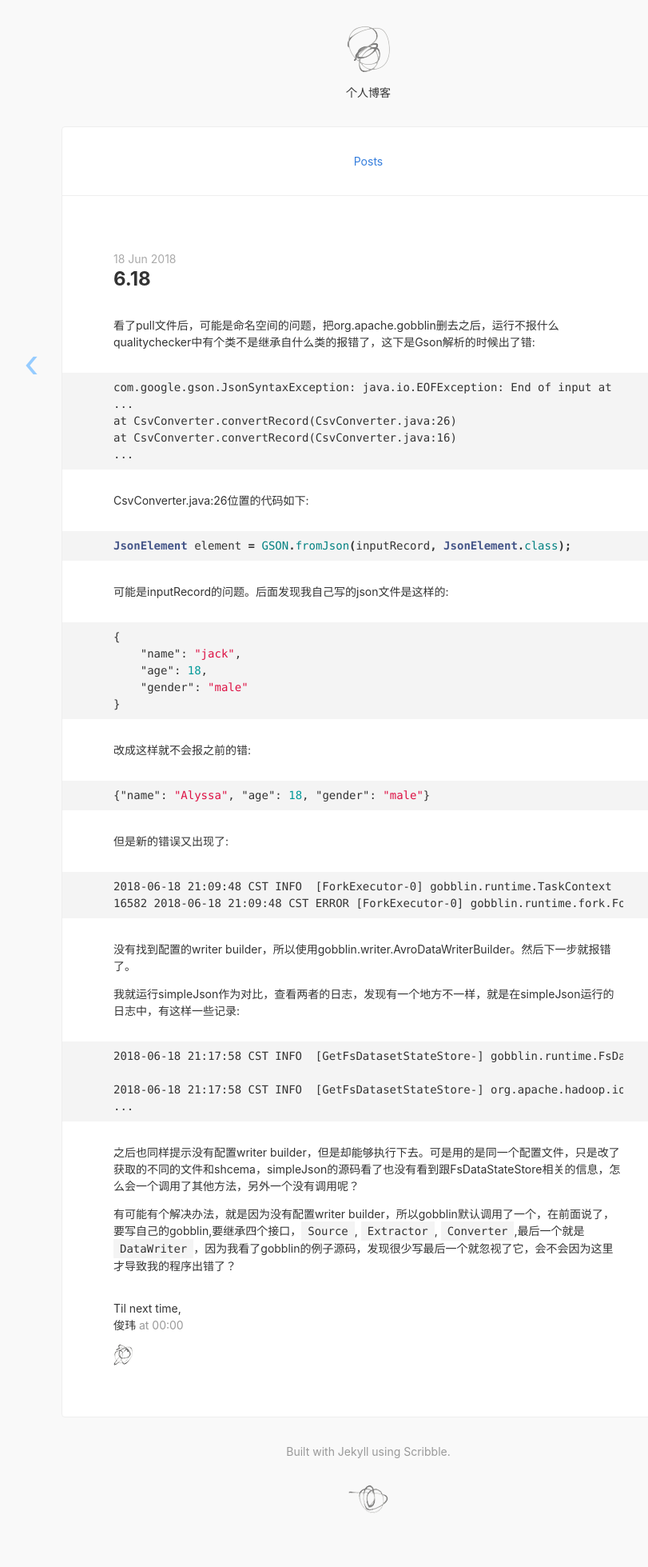
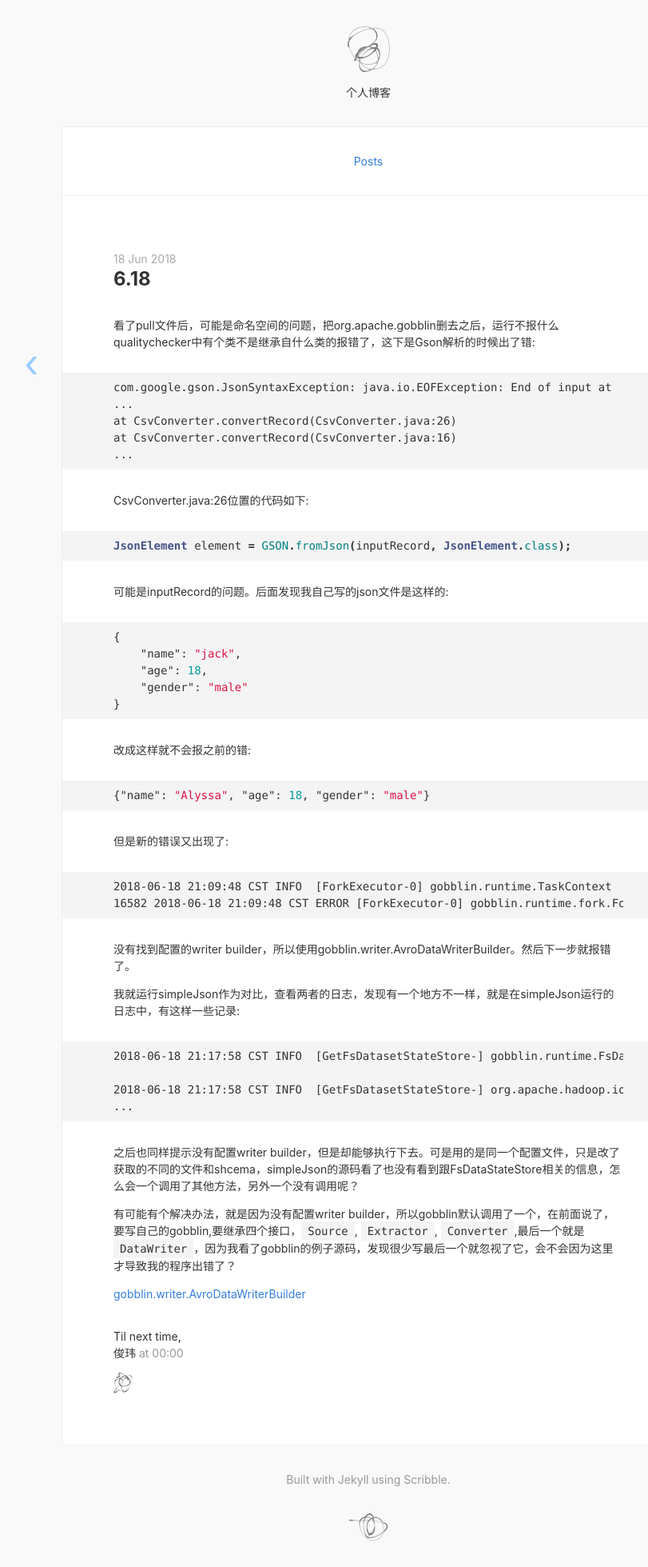
Before and after one commit to HireFy/io, a Jekyll site: the page built from _posts/2018-06-18-6.18.md, in a window 1280 px wide. Shown: the whole page at 80% size, without its empty margins (179-990 px from the left). Built offline with Jekyll 4.4.1, drawn with Linux system fonts in a browser that asks for light colours; nearby versions of some CDN libraries; before the commit the page ends 1924 px from its top, so only the background shows below that.

Commit message:
6.18 fix

```diff
--- a/_posts/2018-06-18-6.18.md
+++ b/_posts/2018-06-18-6.18.md
@@ -39,3 +39,5 @@ JsonElement element = GSON.fromJson(inputRecord, JsonElement.class);
 之后也同样提示没有配置writer builder，但是却能够执行下去。可是用的是同一个配置文件，只是改了获取的不同的文件和shcema，simpleJson的源码看了也没有看到跟FsDataStateStore相关的信息，怎么会一个调用了其他方法，另外一个没有调用呢？
 
 有可能有个解决办法，就是因为没有配置writer builder，所以gobblin默认调用了一个，在前面说了，要写自己的gobblin,要继承四个接口，`Source`, `Extractor`, `Converter`,最后一个就是`DataWriter`，因为我看了gobblin的例子源码，发现很少写最后一个就忽视了它，会不会因为这里才导致我的程序出错了？
+
+[gobblin.writer.AvroDataWriterBuilder](https://github.com/apache/incubator-gobblin/blob/master/gobblin-core/src/main/java/org/apache/gobblin/writer/AvroDataWriterBuilder.java#L34)
```
